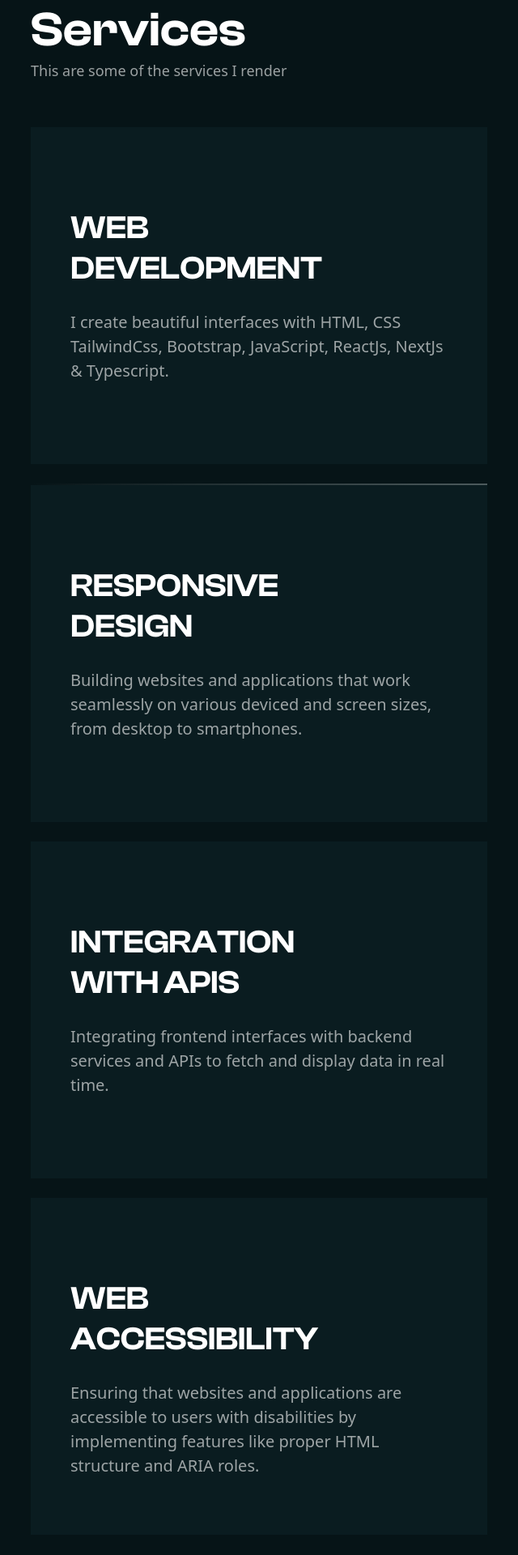
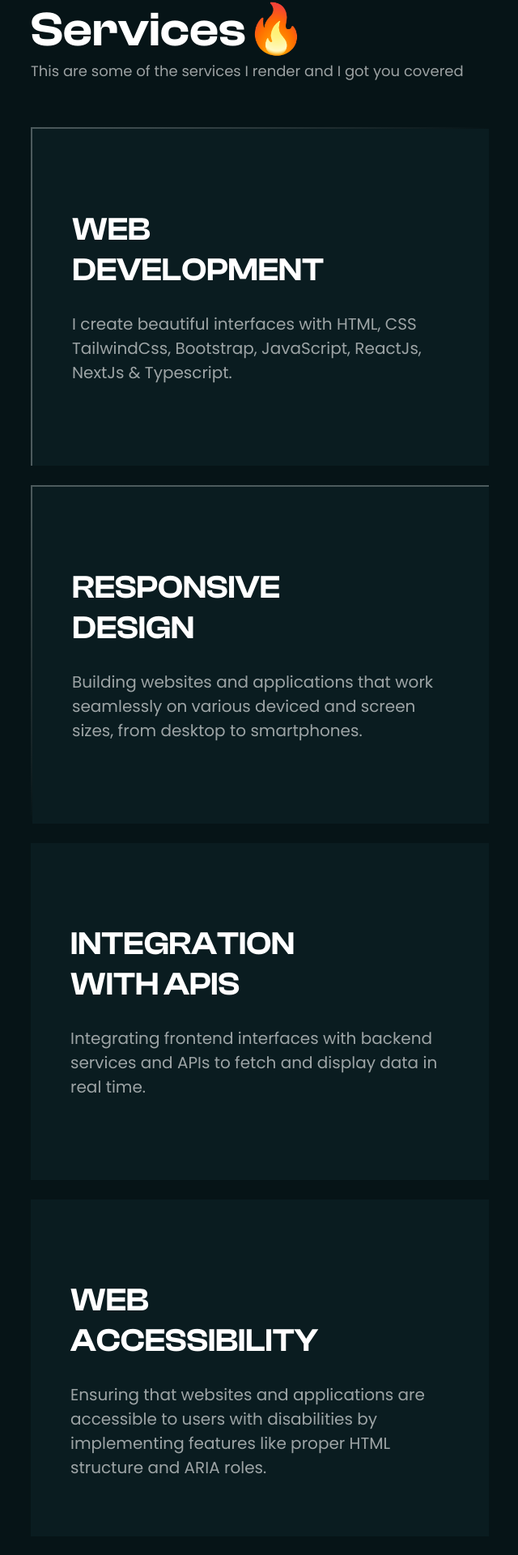
Before and after one commit to Victorola-coder/VickyJay, a React (Vite) app: page / in a window 1280 px wide. Shown: the part 674-2594 px from the top of the page at 81% size, without its empty margins (38-678 px from the left). Built offline with nearby package versions, Linux system fonts and the light colour scheme.

Commit message:
out of commit

```diff
--- a/src/components/Hero.jsx
+++ b/src/components/Hero.jsx
@@ -93,17 +93,17 @@ const Hero = () => {
           </div>
           <div className="mt-[2.5rem]">
             <div className="relative w-max flex flex-col justify-center">
-              <motion.div whileHover={{}}>
+              <div className={`w-full`}>
                 <img
                   src={hero}
                   alt="hero image is here"
                   className="absolute w-full h-full bottom-3 right-4 md:bottom-5 md:right-6 lg:bottom-10 lg:right-12"
                   draggable={false}
                 />
-              </motion.div>
-              <div
+              </div>
+              <motion.div
                 className={`shrink-0 w-[300px] h-[300px] lg:min-w-[400px] lg:min-h-[400px] border-[3px] border-[#1ED760]`}
-              ></div>
+              ></motion.div>
             </div>
           </div>
           {/* <div className="flex flex-col items-center mt-[60px] md:mt-0">
--- a/src/components/Services.jsx
+++ b/src/components/Services.jsx
@@ -1,3 +1,5 @@
+import { motion } from "framer-motion";
+
 const Services = () => {
   return (
     <section className={`mt-[20px] mx-[30px] lg:mt-[86px] lg:mx-[76px]`}>
@@ -5,12 +7,12 @@ const Services = () => {
         <h2
           className={`font-clashbold font-semibold text-white text-[20px] leading-[30.75px] lg:text-[60px] lg:leading-[73.8px]`}
         >
-          Services
+          Services🔥
         </h2>
         <p
           className={`text-[#FFFFFF99] font-medium text-[15px] leading-[22.5px]  lg:text-[18px] lg:leading-[27px]`}
         >
-          This are some of the services I render
+          This are some of the services I render and I got you covered
         </p>
       </div>
 
@@ -21,6 +23,10 @@ const Services = () => {
           className={`overflow-hidden flex flex-col gap-3 flex-nowrap justify-start md:flex md:flex-row md:flex-wrap md:justify-arounds md:gap-4 lg:flex lg:flex-col lg:gap-[24px]`}
         >
           <div
+            className={`bg-gradient-to-l max-w-max to-[#F0FEFF4D] from-[#F0FEFF00] pl-0.5 pt-0.5`}
+          >
+            <motion.div
+              whileHover={{ scale: 0.99 }}
               className={`bg-[#0A1C20] text-[#FFFFFF99] py-[65px] px-[27px] max-w-[369.808px] h-[240px] lg:py-[100px] lg:px-[49px] lg:max-w-[641px] lg:h-[416px] shrink-0`}
             >
               <h4
@@ -34,9 +40,14 @@ const Services = () => {
                 I create beautiful interfaces with HTML, CSS TailwindCss,
                 Bootstrap, JavaScript, ReactJs, NextJs & Typescript.
               </p>
+            </motion.div>
           </div>
-          <div className="bg-gradient-to-r max-w-[369.808px] lg:max-w-[642px] to-[#F0FEFF4D] from-[#F0FEFF00] pt-0.5">
-            <div
+          <motion.div
+            whileHover={{ scale: 0.97 }}
+            className="bg-gradient-to-t max-w-[369.808px] lg:max-w-[642px] to-[#F0FEFF4D] from-[#F0FEFF00] pl-0.5 pt-0.5"
+          >
+            <motion.div
+              whileHover={{ scale: 0.99 }}
               className={`bg-[#0A1C20] shrink-0 text-[#FFFFFF99] py-[65px] px-[27px] max-w-[369.808px] h-[240px] lg:py-[100px] lg:px-[49px] lg:max-w-[641px] lg:h-[416px]`}
             >
               <h4
@@ -50,9 +61,10 @@ const Services = () => {
                 Building websites and applications that work seamlessly on
                 various deviced and screen sizes, from desktop to smartphones.
               </p>
-            </div>
-          </div>
-          <div
+            </motion.div>
+          </motion.div>
+          <motion.div
+            whileHover={{ scale: 0.97 }}
             className={`bg-[#0A1C20] text-[#FFFFFF99] py-[65px] px-[27px] max-w-[369.808px] h-[240px] lg:py-[100px] lg:px-[49px] lg:max-w-[641px] lg:h-[416px] shrink-0`}
           >
             <h4
@@ -66,8 +78,9 @@ const Services = () => {
               Integrating frontend interfaces with backend services and APIs to
               fetch and display data in real time.
             </p>
-          </div>
-          <div
+          </motion.div>
+          <motion.div
+            whileHover={{ scale: 0.97 }}
             className={`bg-[#0A1C20] text-[#FFFFFF99] py-[65px] px-[27px] max-w-[369.808px] h-[240px] lg:py-[100px] lg:px-[49px] lg:max-w-[641px] lg:h-[416px] shrink-0`}
           >
             <h4
@@ -82,14 +95,15 @@ const Services = () => {
               with disabilities by implementing features like proper HTML
               structure and ARIA roles.
             </p>
-          </div>
+          </motion.div>
         </div>
         {/* second card */}
         <div
           className={`flex flex-col gap-3 flex-nowrap justify-start md:flex md:flex-row md:flex-wrap md:justify-start md:gap-4 lg:mt-[148px] lg:flex lg:flex-col lg:gap-[24px]`}
         >
-          <div className="bg-gradient-to-l max-w-max to-[#F0FEFF4D] from-[#F0FEFF00] pl-0.5 pt-0.5">
-            <div
+          <div className="bg-gradient-to-r max-w-max to-[#F0FEFF4D] from-[#F0FEFF00] pr-0.5 pt-0.5">
+            <motion.div
+              whileHover={{ scale: 0.99 }}
               className={`bg-[#0A1C20] text-[#FFFFFF99] py-[65px] px-[27px] max-w-[369.808px] h-[240px] lg:py-[100px] lg:px-[49px] lg:max-w-[641px] lg:h-[416px] shrink-0`}
             >
               <h4
@@ -103,9 +117,11 @@ const Services = () => {
                 Using version control systems like Git to collaborate with other
                 developers and manage code changes effectively.
               </p>
+            </motion.div>
           </div>
-          </div>
-          <div
+          <div className="bg-gradient-to-b max-w-max to-[#F0FEFF4D] from-[#F0FEFF00] pr-0.5 pb-0.5">
+            <motion.div
+              whileHover={{ scale: 0.99 }}
               className={`bg-[#0A1C20] shrink-0 text-[#FFFFFF99] py-[65px] px-[27px] max-w-[369.808px] h-[240px] lg:py-[100px] lg:px-[49px] lg:max-w-[641px] lg:h-[416px]`}
             >
               <h4
@@ -120,8 +136,10 @@ const Services = () => {
                 layout, typography, color schemes, icons, and other graphical
                 elements.
               </p>
+            </motion.div>
           </div>
-          <div
+          <motion.div
+            whileHover={{ scale: 0.97 }}
             className={`bg-[#0A1C20] text-[#FFFFFF99] py-[65px] px-[27px] max-w-[369.808px] h-[240px] lg:py-[100px] lg:px-[49px] lg:max-w-[641px] lg:h-[416px] shrink-0`}
           >
             <h4
@@ -135,8 +153,9 @@ const Services = () => {
               Staying updated with the latest frontend technologies, trends, and
               best practices to deliver modern and innovative solutions.
             </p>
-          </div>
-          <div
+          </motion.div>
+          <motion.div
+            whileHover={{ scale: 0.97 }}
             className={`bg-[#0A1C20] text-[#FFFFFF99] py-[65px] px-[27px] max-w-[369.808px] h-[240px]x lg:py-[100px] lg:px-[49px] lg:max-w-[641px] lg:h-[416px] shrink-0`}
           >
             <h4
@@ -150,7 +169,7 @@ const Services = () => {
               Providing technical support to troubleshoot frontend-related
               issues.
             </p>
-          </div>
+          </motion.div>
         </div>
       </div>
     </section>
--- a/src/components/contact.jsx
+++ b/src/components/contact.jsx
@@ -14,8 +14,8 @@ const Contact = () => {
           Do You Have Any Ideas?
         </h1>
 
-        <p className="font-semibold text-[15px] leading-[22.5px] md:text-[20px] md:leading-[30px] text-[#FFFFFF99]">
-          SAY HELLO!
+        <p className="flex items-center font-semibold text-[15px] leading-[22.5px] md:text-[20px] md:leading-[30px] text-[#FFFFFF99]">
+          SAY HELLO! <small className={`animate-bounce`}>👋</small>
         </p>
       </div>
       <div
--- a/src/components/portfolio.jsx
+++ b/src/components/portfolio.jsx
@@ -8,12 +8,12 @@ const Portfolio = () => {
           <h2
             className={`font-clashbold text-[20px] text-white md:text-[60px] md:font-semibold md:leading-[73.8px]`}
           >
-            Portfolio
+            Do...ings? Yo! 👨‍🍳⚡
           </h2>
           <p
             className={`font-medium text-[#FFFFFF99] text-[15px] leading-[22.5px] lg:text-[18px] lg:leading-[27px]`}
           >
-            These are some of the projects I have worked on
+            some of my fun projects...
           </p>
         </div>
         <div
--- a/src/components/skills&&experience/experience.jsx
+++ b/src/components/skills&&experience/experience.jsx
@@ -14,11 +14,11 @@ const Experience = () => {
   return (
     <>
       <div className={`flex flex-col lg:items-end`}>
-        <div className="">
+        <div className="font-pop">
           <h2
-            className={`font-clashbold text-white font-semibold lg:text-end lg:text-[40px] lg:leading-[49.2px]`}
+            className={`flex items-center font-clashbold text-white text-[20px] font-semibold lg:text-end lg:text-[40px] lg:leading-[49.2px]`}
           >
-            Experience
+            Experience <small className={`animate-bounce`}>😎🌩</small>
           </h2>
           <p
             className={`font-medium text-[#FFFFFF99] text-[15px] leading-[22.5px] lg:text-[20px] lg:leading-[30px] lg:tracking-wide`}
@@ -38,7 +38,10 @@ const Experience = () => {
 
               <div>
                 <h3 className="font-semibold text-white lg:text-[20px] lg:leading-[30px]  ">
-                  Web Developer
+                  Web Developer <span>-</span> &nbsp;
+                  <span className="italic text-[#FFFFFF99]">
+                    2023 - till date
+                  </span>
                 </h3>
                 <p
                   className={`text-[#1ED760] font-semibold md:mt-[10px] text-[18px] leading-[27px]`}
@@ -48,9 +51,9 @@ const Experience = () => {
                 <h5
                   className={`text-[#FFFFFF99] font-medium mt-[20px] max-w-[300px] md:max-w-md lg:mt-[19px] lg:max-w-[651px] lg:text-[18px] lg:leading-[27px]`}
                 >
-                  I worked/works as a frontend developer with the responsibility
-                  of building and managing the websites with a team of Creative
-                  developers. It aced my ReactJS Skills.
+                  I work as a Lead Frontend Engineer at showmeelove, crafting
+                  thoughtful and inclusive experiences that adhere to web
+                  standards.
                 </h5>
               </div>
             </div>
@@ -63,7 +66,10 @@ const Experience = () => {
 
               <div>
                 <h3 className="font-semibold text-white lg:text-[20px] lg:leading-[30px]  ">
-                  Web Developer
+                  Web Developer <span>-</span>&nbsp;
+                  <span className="italic text-[#FFFFFF99]">
+                    2022 - till date
+                  </span>
                 </h3>
                 <p
                   className={`text-[#1ED760] font-semibold md:mt-[10px] text-[18px] leading-[27px]`}
@@ -88,8 +94,11 @@ const Experience = () => {
 
               <div>
                 <h3 className="font-semibold text-white lg:text-[20px] lg:leading-[30px]  ">
-                  Web Developer
-                  {/* <span className="italic text-[#FFFFFF99]">Frontend</span> */}
+                  Frontend Engineer
+                  <span>-</span> &nbsp;
+                  <span className="italic text-[#FFFFFF99]">
+                    2023 - till date
+                  </span>
                 </h3>
                 <p
                   className={`text-[#1ED760] font-semibold md:mt-[10px] text-[18px] leading-[27px]`}
--- a/src/components/skills&&experience/skills.jsx
+++ b/src/components/skills&&experience/skills.jsx
@@ -14,14 +14,14 @@ const Skills = () => {
         <div className={`flex flex-col`}>
           <div>
             <h2
-              className={`font-clashbold text-white font-semibold text-[20px] leading-[24.6px] lg:text-[40px] lg:leading-[49.2px]`}
+              className={`flex items-center font-clashbold text-white font-semibold text-[20px] leading-[24.6px] lg:text-[40px] lg:leading-[49.2px]`}
             >
-              Skills
+              Skills <small className="animate-bounce">🤹‍♂️</small>
             </h2>
             <p
               className={`font-medium text-[#FFFFFF99] text-[15px] leading-[22.5px] lg:text-[20px] lg:leading-[30px] lg:tracking-wide`}
             >
-              Some list of my skills
+              yo, I{"'"}ve horned some of these skills over the years...
             </p>
           </div>
           <div className="w-fit">
--- a/src/index.css
+++ b/src/index.css
@@ -17,6 +17,7 @@ html {
   background-color: #061417;
   /* background-color: black; */
   color: white;
+  font-family: "Poppins", sans-serif;
 }
 
 body::-webkit-scrollbar {
```
Lines whose indentation alone changed are shown as unchanged.
